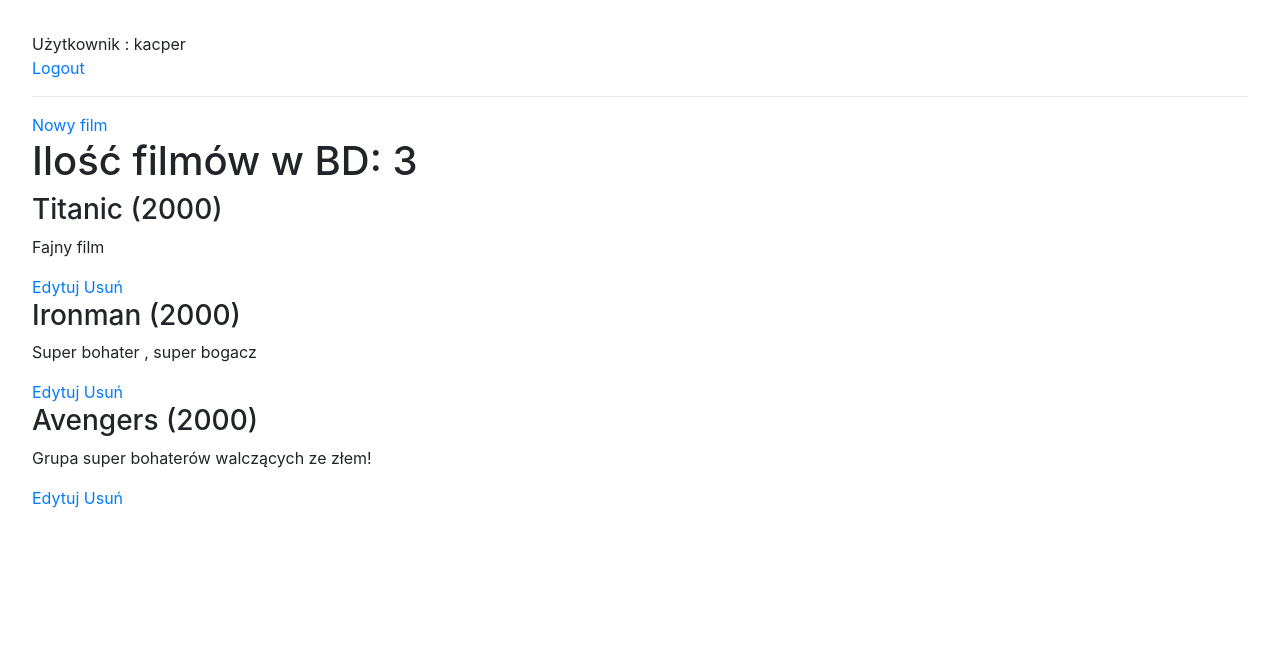
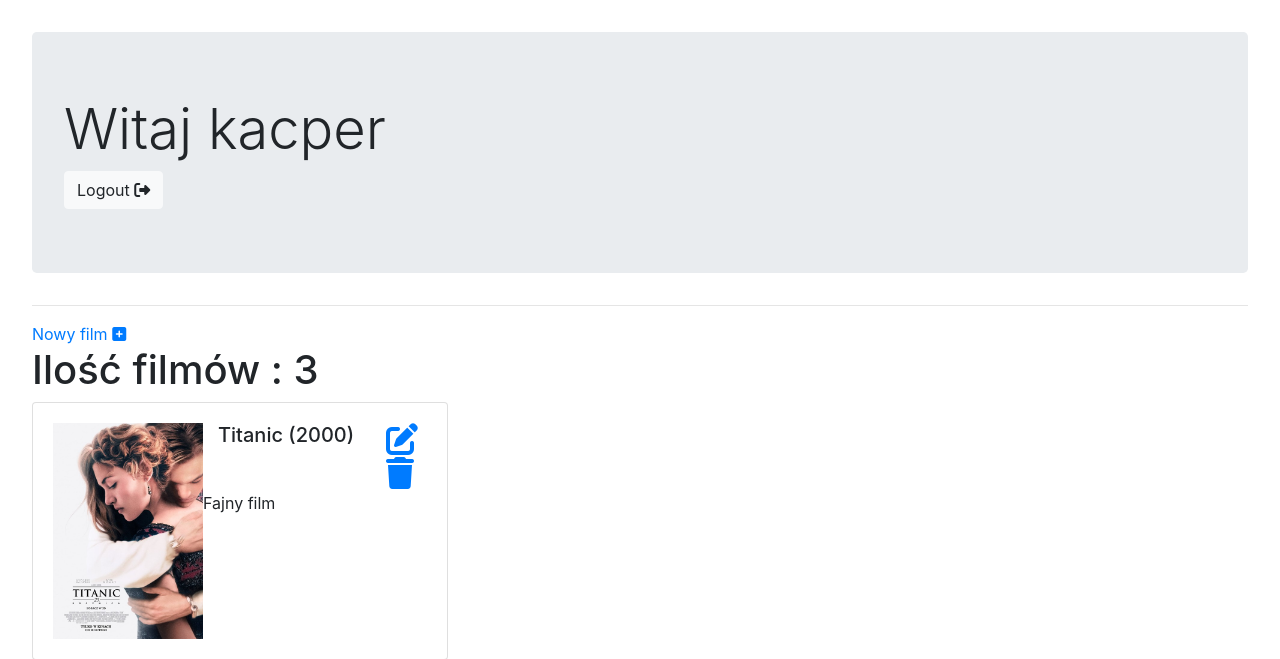
Before and after one commit to xBasonx/movie_portal, a Django app: page /filmy/wszystkie/ in a window 1280 px wide. Shown: the top 659 px of the page. Before the commit the page ends 508 px from the top, so only its background shows below. Run offline with Django 4.2, Linux system fonts and the light colour scheme; a user stored in the database is signed in; data comes from the database, SQL or seed files in the repository; both versions use the stored data as it was after the commit; some libraries are stand-ins or nearby versions; grey boxes are pictures that could not be loaded.

Commit message:
03.03 potw , glow, settings , views , nowy.css

```diff
--- a/filmy/settings.py
+++ b/filmy/settings.py
@@ -124,8 +124,6 @@
 
 STATICFILES_DIRS = ['moje_static']
 
-STATICFILES_DIRS = ['moje_static']
-
 # Default primary key field type
 # https://docs.djangoproject.com/en/4.1/ref/settings/#default-auto-field
 
@@ -138,7 +136,3 @@
 LOGIN_URL = 'login'
 LOGIN_REDIRECT_URL = 'wszystkie_filmy'
 LOGOUT_REDIRECT_URL = 'wszystkie_filmy'
-
-
-MEDIA_URL = '/media/'
-MEDIA_ROOT = 'moje_media'
--- a/filmyweb/static/nowy.css
+++ b/filmyweb/static/nowy.css
@@ -1,3 +1,7 @@
-body  {
+body {
     padding: 2rem;
 }
+.film-plakat {
+    width: 150px;
+    float: left;
+}
--- a/filmyweb/views.py
+++ b/filmyweb/views.py
@@ -20,7 +20,7 @@
         form.save()
         return redirect(wszystkie_filmy)
 
-    return render(request, 'film_form.html', {'form': form})
+    return render(request, 'film_form.html', {'form': form, 'nowy': True})
 
 @login_required()
 def edytuj_film(request, id):
@@ -31,7 +31,7 @@
         form.save()
         return redirect(wszystkie_filmy)
 
-    return render(request, 'film_form.html', {'form': form})
+    return render(request, 'film_form.html', {'form': form, 'nowy': False })
 
 @login_required()
 def usun_film(request, id):
--- a/templates/filmy.html
+++ b/templates/filmy.html
@@ -1,31 +1,45 @@
 {% extends 'glowny.html' %}
-
+{% load static %}
 {% block tytul %}Lista filmów{% endblock %}
 
 
 {% block strona %}
-    {% if user.is_authenticated %}
-        Użytkownik : {{ user.username }}</br>
-        <a href="{% url 'logout' %}">Logout</a>
-    {% else %}
-        <a href="{% url 'login' %}">Login</a>
-    {% endif %}
+    <div class="jumbotron">
+        {% if user.is_authenticated %}
+            <h1 class="display-4">Witaj {{ user.username }}</h1>
+            <a href="{% url 'logout' %}" class="btn btn-light">Logout <i class="fa-solid fa-right-from-bracket"></i></a>
+        {% else %}
+            <a href="{% url 'login' %}" class="btn btn-success">Login <i class="fa-solid fa-right-to-bracket"></i></a>
+        {% endif %}
+    </div>
+
 
     <hr>
 
-    <a href="{% url 'nowy_film' %}">Nowy film</a>
+    <a href="{% url 'nowy_film' %}">Nowy film <i class="fa-solid fa-square-plus"></i></a>
     {% if filmy|length == 0 %}
         <h1>Brak filmów</h1>
     {% else %}
-        <h1>Ilość filmów w BD: {{ filmy|length }}</h1>
+        <h1>Ilość filmów : {{ filmy|length }}</h1>
 
         {% for film in filmy %}
-            <h3>{{ film.tytul }} ({{ film.rok }})</h3>
-            <p>{{ film.opis }}</p>
-            <a href="{% url 'edytuj_film' film.id %}">Edytuj</a>
-            <a href="{% url 'usun_film' film.id %}">Usuń</a>
+            <div class="card" style="width: 26rem;">
+              <div class="card-body">
+                  <img src="/media/{{film.plakat}}" class="film-plakat">
+                  <div class="row">
+                      <div class="col-9">
+                          <h5 class="card-title">{{ film }}</h5>
+                      </div>
+                      <div class="col-3">
+                          <a href="{% url 'edytuj_film' film.id %}"><i class="fa-solid fa-2x fa-pen-to-square"></i></a>
+                          <a href="{% url 'usun_film' film.id %}"><i class="fa-solid fa-2x fa-trash"></i></a>
+                      </div>
+                  </div>
+                  <div class="row">
+                      <p class="card-text">{{ film.opis }}</p>
+                  </div>
+              </div>
+            </div>
         {% endfor %}
     {% endif %}
-{% endblock %}
-</body>
-</html>
+{% endblock strona %}
--- a/templates/glowny.html
+++ b/templates/glowny.html
@@ -7,7 +7,7 @@
     <meta name="viewport"
           content="width=device-width, user-scalable=no, initial-scale=1.0, maximum-scale=1.0, minimum-scale=1.0">
     <meta http-equiv="X-UA-Compatible" content="ie=edge">
-    <link rel="stylesheet" href="{% static 'nowy.css' %}"/>
+    <link rel="stylesheet" href="{% static 'nowy.css' %}">
     <script src="https://kit.fontawesome.com/776425eef6.js" crossorigin="anonymous"></script>
     <link rel="stylesheet" href="https://cdn.jsdelivr.net/npm/bootstrap@4.3.1/dist/css/bootstrap.min.css" integrity="sha384-ggOyR0iXCbMQv3Xipma34MD+dH/1fQ784/j6cY/iJTQUOhcWr7x9JvoRxT2MZw1T" crossorigin="anonymous">
     <title>{% block tytul %} {% endblock %}</title>
--- a/templates/registration/login.html
+++ b/templates/registration/login.html
@@ -3,6 +3,8 @@
 {% block tytul %}Zaloguj{% endblock %}
 
 {% block strona %}
+    <div class="card" style="width: 26rem;">
+      <div class="card-body">
 
     <div class="card" style="width: 26rem;">
       <div class="card-body">
```
Also changed, not shown: templates/film_form.html (+22 -6 lines), templates/potwierdz.html (+10 -6 lines), db.sqlite3.
